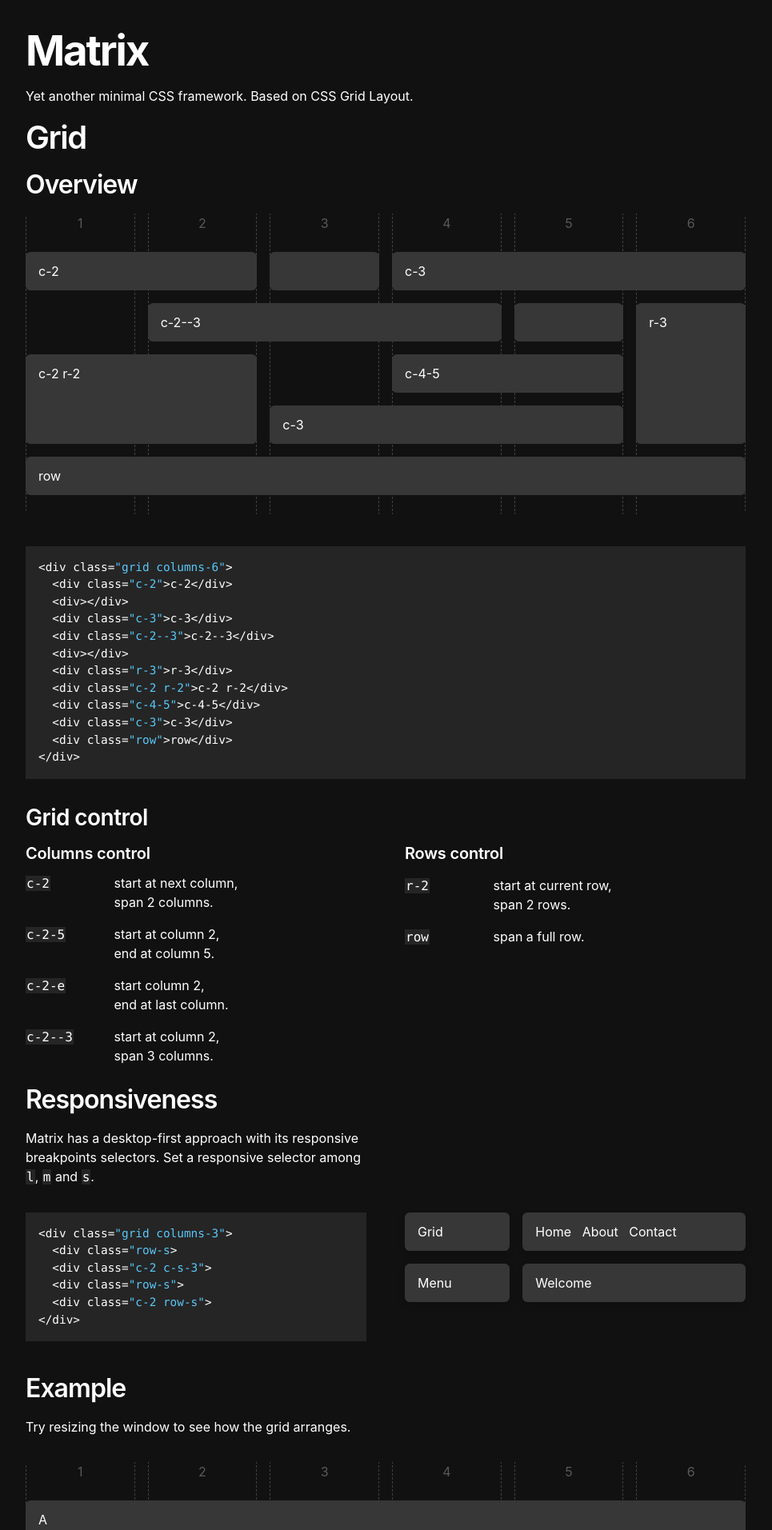
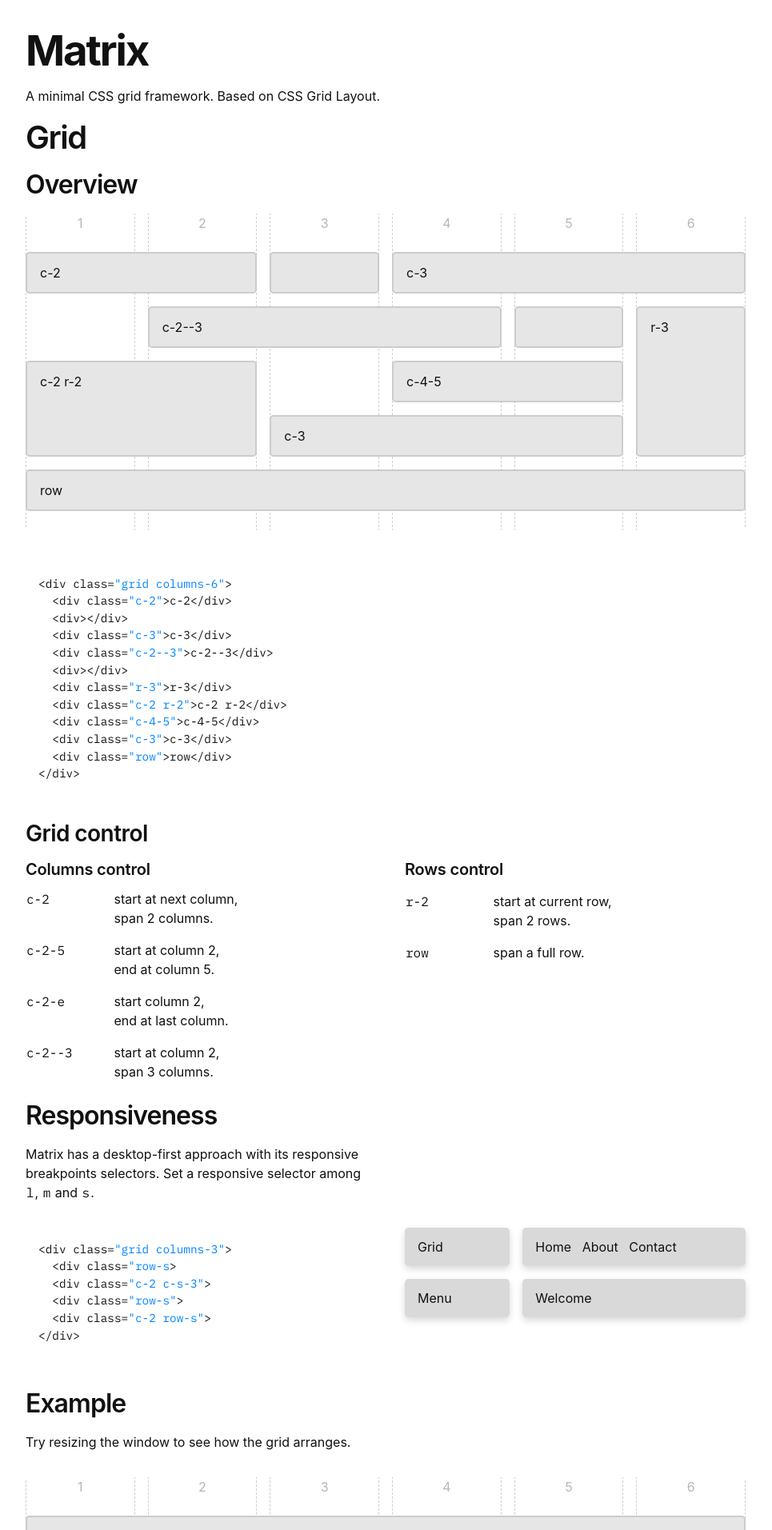
Before and after one commit to maelquerre/matrixcss, a Jekyll site: the page built from docs/index.html, in a window 1280 px wide. Shown: the top 1913 px of the page at 80% size, without its empty margins (158-1123 px from the left). Built offline with Jekyll 4.4.1, drawn with Linux system fonts in a browser that asks for light colours; some web fonts are replaced.

Commit message:
Update description and use IBM Plex Mono

```diff
--- a/docs/_config.yml
+++ b/docs/_config.yml
@@ -1,6 +1,6 @@
 # Site settings
 title: "Matrix"
-description: "Yet another minimal CSS framework. Based on CSS Grid Layout."
+description: "A minimal CSS grid framework. Based on CSS Grid Layout."
 url: "https://glascode.github.io"
 baseurl: "/matrix"
 repository: "https://github.com/glascode/grid-system"
--- a/docs/_data/site_nav.yml
+++ /dev/null
@@ -1,2 +0,0 @@
-- title: 'Get started'
-  url: '/'
--- a/docs/_includes/head.html
+++ b/docs/_includes/head.html
@@ -14,11 +14,11 @@
 
   <link rel="icon" type="image/png" href="images/favicon.png">
 
-  <!-- Sans-serif font -->
-  <link rel="stylesheet" type="text/css" href="https://rsms.me/inter/inter.css">
+  <!-- Fonts -->
+  <link rel="stylesheet" href="https://rsms.me/inter/inter.css">
+  <link rel="stylesheet" href="https://fonts.googleapis.com/css?family=IBM+Plex+Mono&display=swap">
 
-  <link rel="stylesheet" type="text/css"
-        href="{{ site.baseurl }}/css/grid-system.min.css">
-  <link rel="stylesheet" type="text/css"
-        href="{{ site.baseurl }}/css/docs.css">
+  <!-- Styles -->
+  <link rel="stylesheet" type="text/css" href="{{ site.baseurl }}/css/grid-system.min.css">
+  <link rel="stylesheet" type="text/css" href="{{ site.baseurl }}/css/docs.css">
 </head>
--- a/docs/_scss/_syntax.scss
+++ b/docs/_scss/_syntax.scss
@@ -5,7 +5,7 @@
 $comment: #6a737d;
 $name-attribute: #000;
 $name-tag: #000;
-$string: $teal;
+$string: $accent;
 
 // Layout
 
@@ -23,7 +23,7 @@
 }
 
 pre, code {
-  font-family: Menlo, Consolas, 'DejaVu Sans Mono', monospace;
+  font-family: 'IBM Plex Mono', Menlo, 'DejaVu Sans Mono', monospace;
 }
 
 pre {
--- a/docs/_scss/_variables.scss
+++ b/docs/_scss/_variables.scss
@@ -18,11 +18,11 @@
 
 $accent: $blue;
 
-$background: $black;
-$foreground: $white;
+$background: $white;
+$foreground: $black;
 
 
 // Components
 
-$border-radius: .4rem;
+$border-radius: .3rem;
 $box-shadow: 0 4px 8px rgba(0, 0, 0, .15);
--- a/docs/css/docs.css
+++ b/docs/css/docs.css
@@ -11,10 +11,8 @@
   padding: 2rem 0 0;
   font-family: "Inter", sans-serif;
   line-height: 1.5;
-  color: #fff;
-  background-color: #111;
-  -webkit-font-smoothing: antialiased;
-  -moz-osx-font-smoothing: grayscale;
+  color: #111;
+  background-color: #fff;
 }
 
 main, footer {
@@ -102,9 +100,10 @@
 }
 .grid.demo > * {
   padding: 0.75rem 1rem;
-  color: #fff;
-  background-color: #373737;
-  border-radius: 0.4rem;
+  color: #111;
+  background-color: #e6e6e6;
+  border: 2px solid #cccccc;
+  border-radius: 0.3rem;
 }
 .grid.demo > *:nth-child(100n+1),
 .grid.demo > *:nth-child(100n+2),
@@ -114,7 +113,7 @@
 .grid.demo > *:nth-child(100n+6) {
   padding: 0;
   text-align: center;
-  color: rgba(255, 255, 255, 0.3);
+  color: rgba(17, 17, 17, 0.3);
   background: none;
   border: 0;
 }
@@ -138,13 +137,13 @@
   margin-bottom: -1px;
   grid-row: 1/-1;
   background-color: transparent;
-  border: 1px dashed #fff;
+  border: 1px dashed #111;
 }
 
 .grid.example > * {
   padding: 0.75rem 1rem;
-  background-color: #373737;
-  border-radius: 0.4rem;
+  background-color: #d9d9d9;
+  border-radius: 0.3rem;
   box-shadow: 0 4px 8px rgba(0, 0, 0, 0.15);
 }
 
@@ -159,7 +158,7 @@
 pre.highlight {
   margin: 0 0 1rem;
   padding: 1rem;
-  background-color: #252525;
+  background-color: white;
 }
 
 code.highlighter-rouge {
@@ -167,11 +166,11 @@
   margin: 0;
   padding-left: 1px;
   padding-right: 1px;
-  background-color: #252525;
+  background-color: white;
 }
 
 pre, code {
-  font-family: Menlo, Consolas, "DejaVu Sans Mono", monospace;
+  font-family: "IBM Plex Mono", Menlo, "DejaVu Sans Mono", monospace;
 }
 
 pre {
@@ -326,7 +325,7 @@
 
 /* Literal.String */
 .highlight .s {
-  color: #5ac8fa;
+  color: #0084ff;
 }
 
 .highlight .n {
```
Also changed, not shown: docs/_data/docs_nav.yml (deleted, +0 -8 lines), docs/_scss/_base.scss (+3 -4 lines), scss/_variables.scss (+5 -5 lines), docs/images/g.png (deleted), 1 other file.
